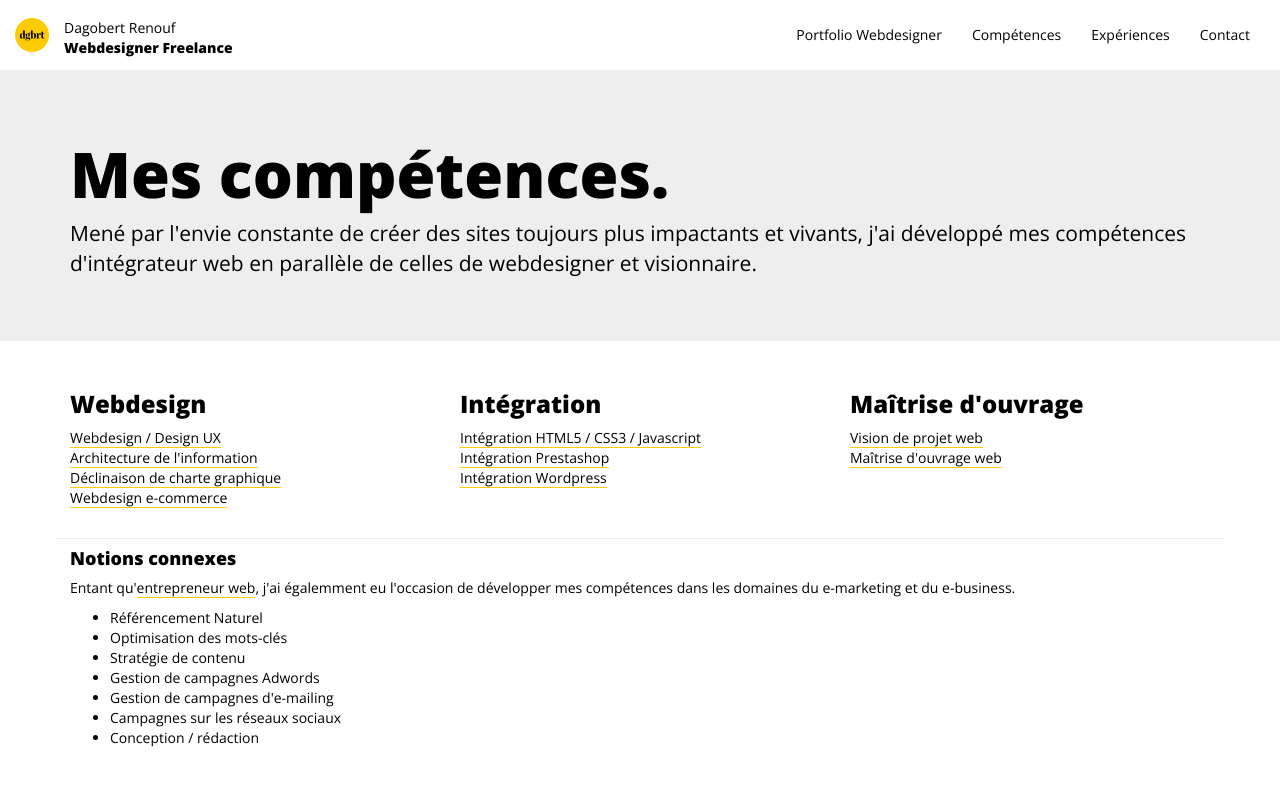
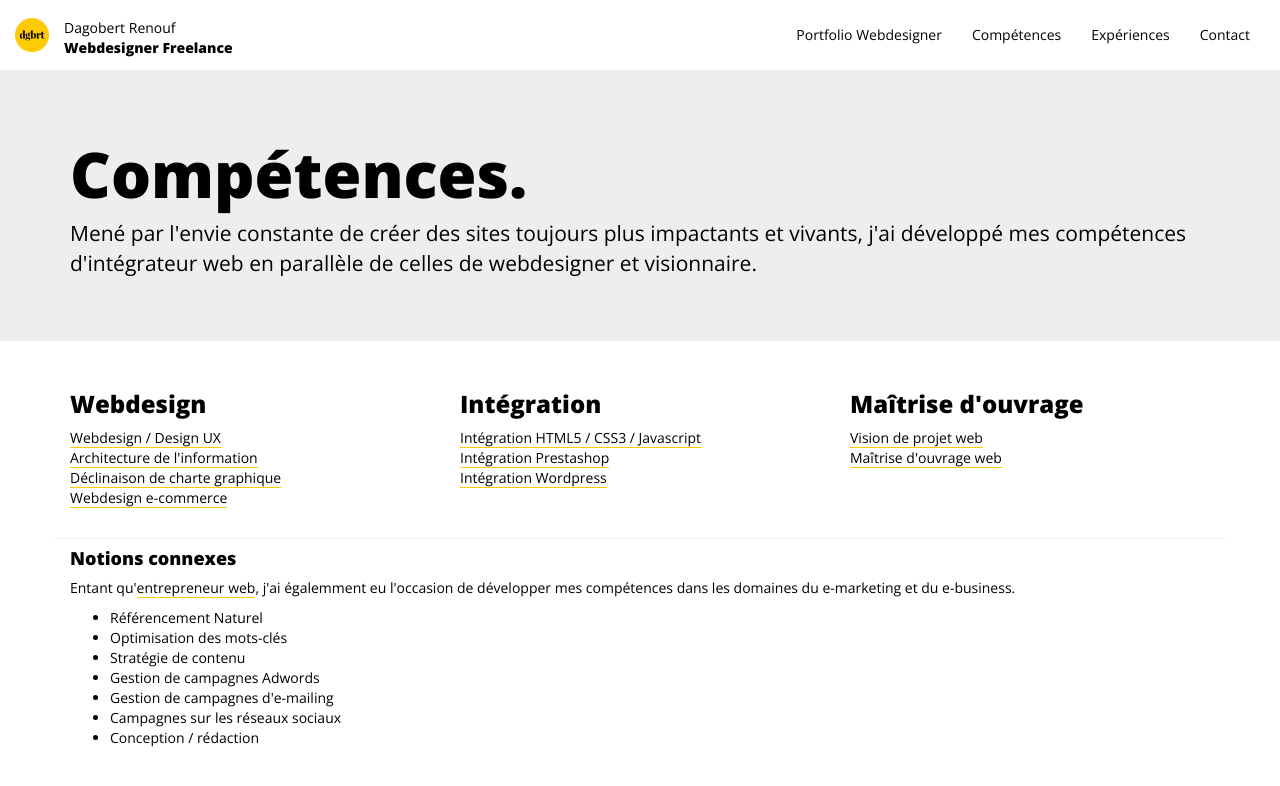
Before and after one commit to thedgbrt/dgbrt.fr, a Jekyll site: the page built from competences/index.html, in a window 1280 px wide. Shown: the top 786 px of the page. Built offline with Jekyll 4.4.1, drawn with Linux system fonts in a browser that asks for light colours; nearby versions of some CDN libraries.

Commit message:
Updated title

```diff
--- a/competences/index.html
+++ b/competences/index.html
@@ -9,7 +9,7 @@ published: true
 
 		<header class="container">
 
-			<h1>Mes comp&eacute;tences.</h1>
+			<h1>Comp&eacute;tences.</h1>
 
 			<p>Men&eacute; par l'envie constante de cr&eacute;er des sites toujours plus impactants et vivants, j'ai développé mes compétences d'intégrateur web en parall&egrave;le de celles de webdesigner et visionnaire.</p>
 
```
